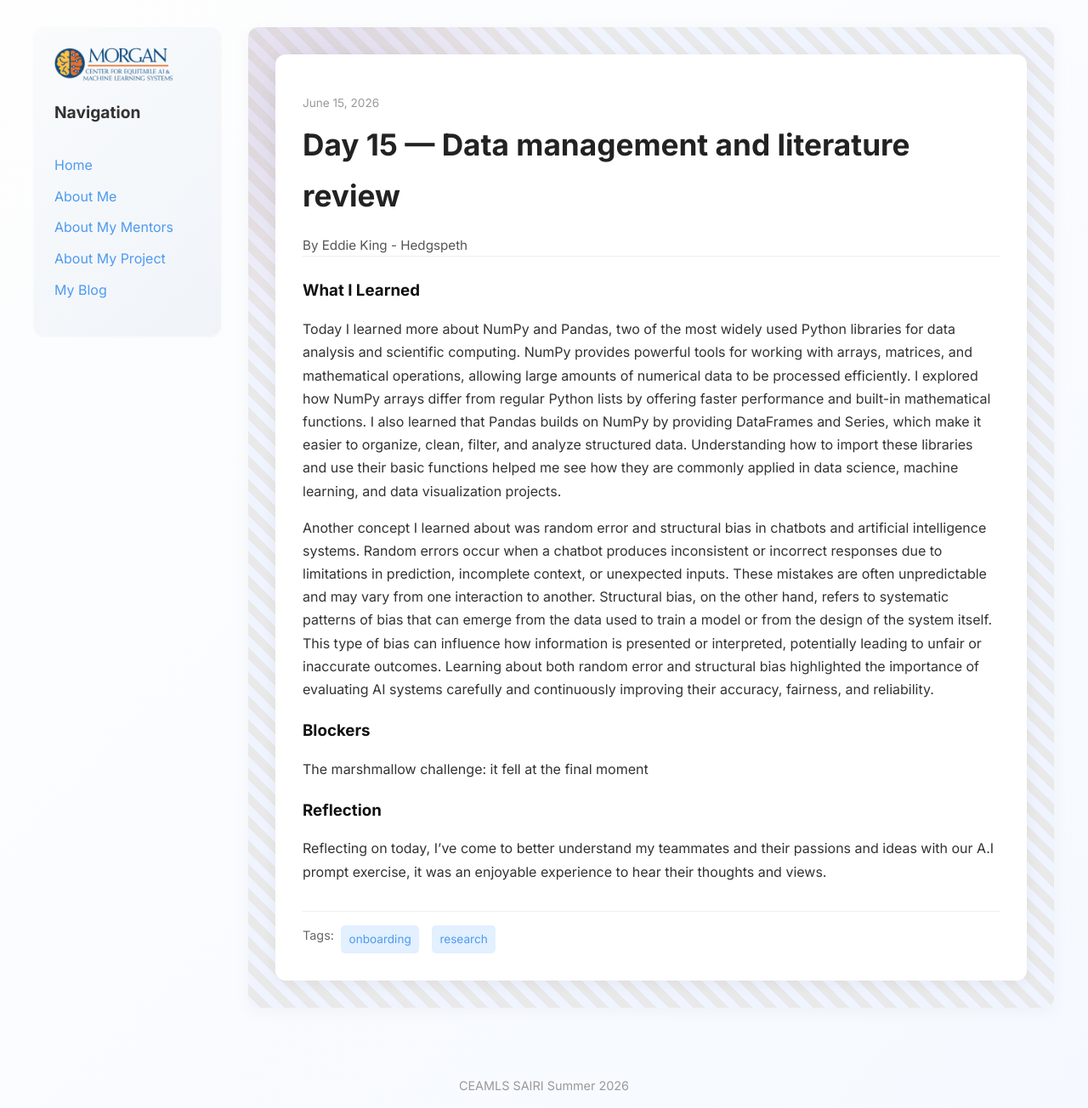
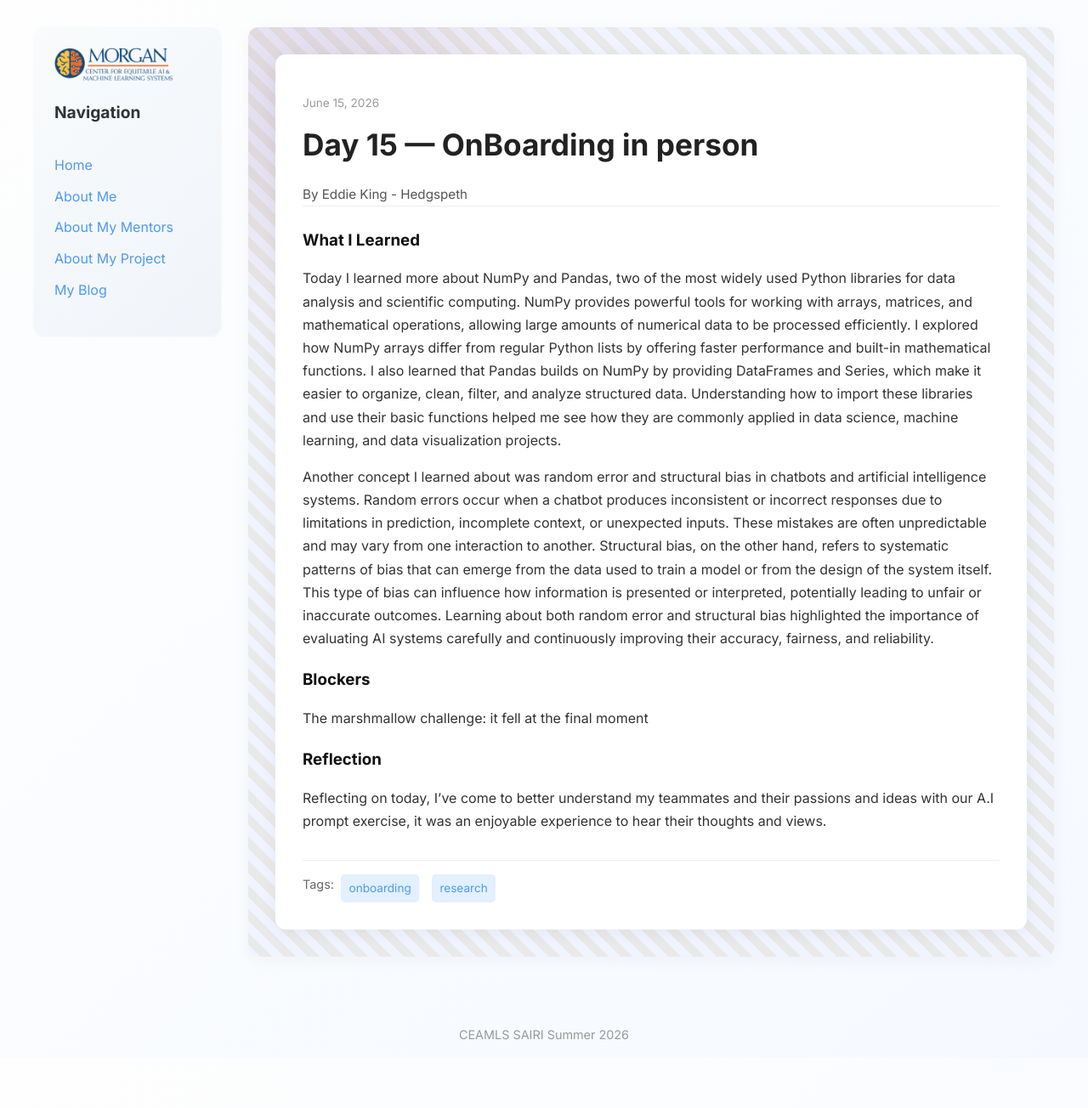
Before and after one commit to eddiejkh-del/eddiejkh-delceamls26.github.io, a Jekyll site: the page built from _posts/2026-06-15-day-15.md, in a window 1280 px wide. Shown: the whole page at 85% size. Built offline with Jekyll 4.4.1, drawn with Linux system fonts in a browser that asks for light colours; after the commit the page ends 1245 px from its top, so only the background shows below that.

Commit message:
Update 2026-06-15-day-15.md

```diff
--- a/_posts/2026-06-15-day-15.md
+++ b/_posts/2026-06-15-day-15.md
@@ -1,6 +1,6 @@
 ---
 layout: post
-title: "Day 15 — Data management and literature review"
+title: "Day 15 — OnBoarding in person"
 date: 2026-06-15
 permalink: /day15.html
 tags: ["onboarding", "research"]
```
